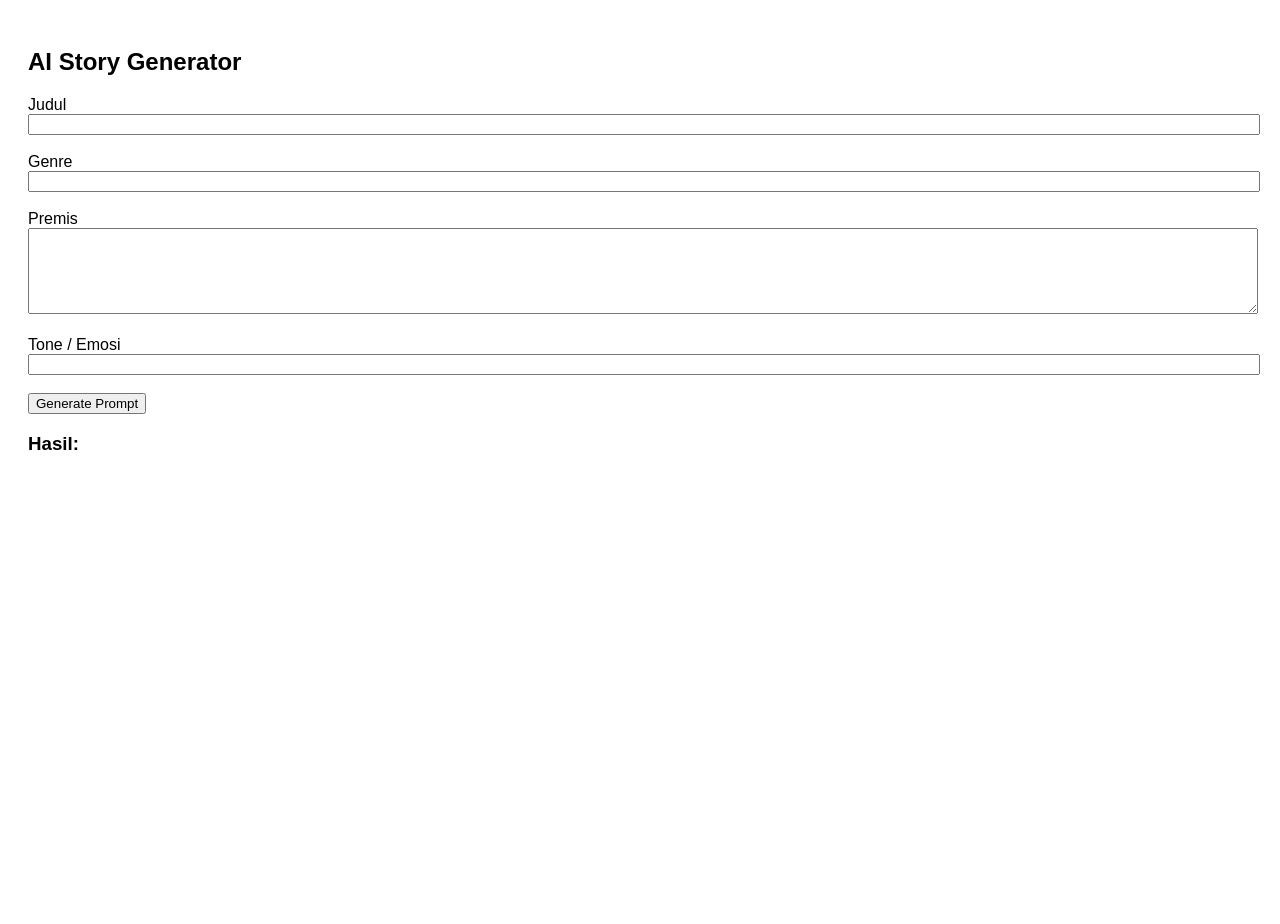
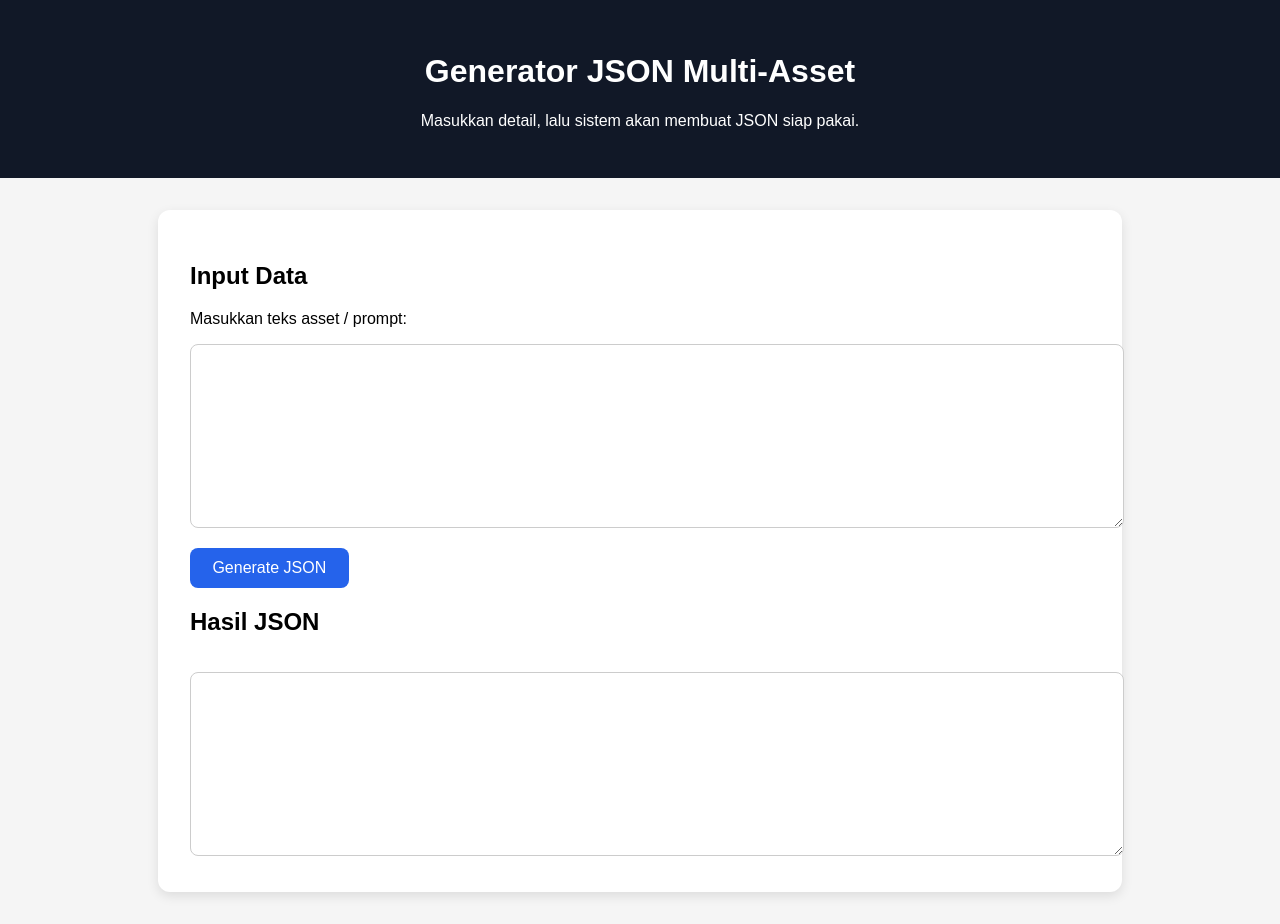
Before and after one commit to lodhok/ai-landing-page, a plain HTML site: page index.html in a window 1280 px wide. Before the commit the page ends 800 px from the top, so only its background shows below. Drawn offline with Linux system fonts and the light colour scheme.

Commit message:
Refactor index.html for Landing Page Generator
Updated the HTML structure and styles for a landing page generator. Added input fields for asset details and a button to generate JSON output.

```diff
--- a/index.html
+++ b/index.html
@@ -1,39 +1,83 @@
 <!DOCTYPE html>
-<html>
+<html lang="id">
 <head>
-  <title>AI Story Generator</title>
+  <meta charset="UTF-8" />
+  <meta name="viewport" content="width=device-width, initial-scale=1.0" />
+  <title>Landing Page Generator</title>
+  <style>
+    body {
+      font-family: Arial, sans-serif;
+      margin: 0;
+      padding: 0;
+      background: #f5f5f5;
+    }
+    header {
+      background: #111827;
+      color: white;
+      padding: 2rem;
+      text-align: center;
+    }
+    .container {
+      max-width: 900px;
+      margin: 2rem auto;
+      background: white;
+      padding: 2rem;
+      border-radius: 12px;
+      box-shadow: 0 4px 12px rgba(0,0,0,0.1);
+    }
+    .btn {
+      display: inline-block;
+      padding: 0.7rem 1.4rem;
+      background: #2563eb;
+      color: white;
+      border-radius: 8px;
+      text-decoration: none;
+      margin-top: 1rem;
+    }
+    textarea {
+      width: 100%;
+      height: 150px;
+      padding: 1rem;
+      border-radius: 8px;
+      border: 1px solid #ccc;
+      margin-top: 1rem;
+    }
+  </style>
 </head>
-<body style="font-family: Arial; padding: 20px;">
-  <h2>AI Story Generator</h2>
+<body>
+  <header>
+    <h1>Generator JSON Multi-Asset</h1>
+    <p>Masukkan detail, lalu sistem akan membuat JSON siap pakai.</p>
+  </header>
 
-  <label>Judul</label><br>
-  <input id="title" style="width:100%"><br><br>
+  <div class="container">
+    <h2>Input Data</h2>
+    <label>Masukkan teks asset / prompt:</label>
+    <textarea id="inputText"></textarea>
+    <a class="btn" href="#" onclick="generateJSON()">Generate JSON</a>
 
-  <label>Genre</label><br>
-  <input id="genre" style="width:100%"><br><br>
-
-  <label>Premis</label><br>
-  <textarea id="premise" style="width:100%; height: 80px;"></textarea><br><br>
-
-  <label>Tone / Emosi</label><br>
-  <input id="tone" style="width:100%"><br><br>
-
-  <button onclick="generate()">Generate Prompt</button>
-
-  <h3>Hasil:</h3>
-  <pre id="output" style="white-space: pre-wrap;"></pre>
+    <h2>Hasil JSON</h2>
+    <textarea id="outputText"></textarea>
+  </div>
 
 <script>
-function generate() {
-  const t = title.value;
-  const g = genre.value;
-  const p = premise.value;
-  const o = tone.value;
+function generateJSON() {
+  const text = document.getElementById('inputText').value.trim();
+  const jsonTemplate = {
+    "version": "1.0",
+    "assets": [
+      {
+        "type": "text",
+        "content": text
+      }
+    ]
+  };
 
-  fetch(`/api/generate?title=${encodeURIComponent(t)}&genre=${encodeURIComponent(g)}&premise=${encodeURIComponent(p)}&tone=${encodeURIComponent(o)}`)
-    .then(res => res.json())
-    .then(data => output.textContent = data.prompt);
+  document.getElementById('outputText').value = JSON.stringify(jsonTemplate, null, 2);
 }
+</script>
+</body>
+</html>
 </script>
 
 </body>
```
